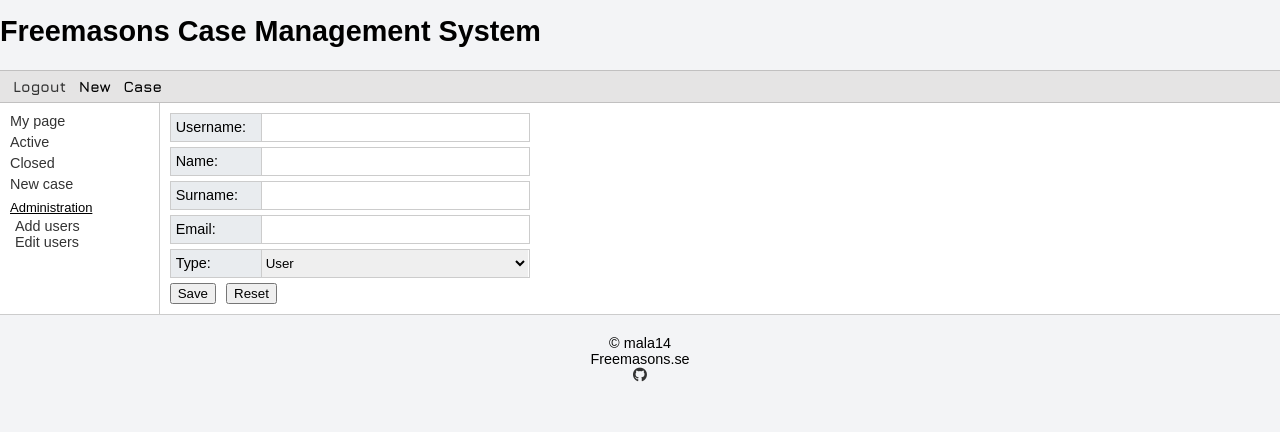
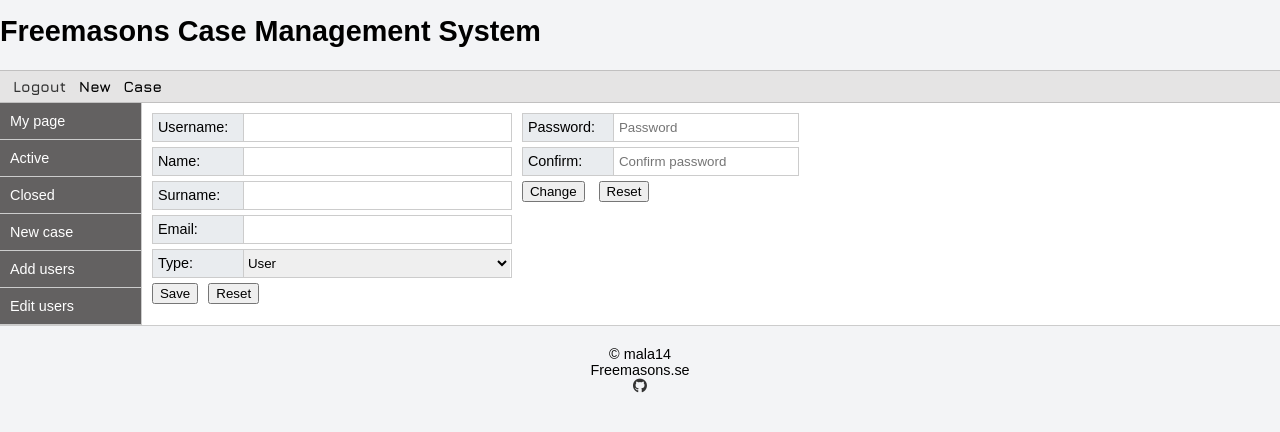
Before and after one commit to mala14/fmcm, a PHP site: page /users_adm.php in a window 1280 px wide. Shown: the top 432 px of the page. Run offline with PHP 8.4, Linux system fonts and the light colour scheme; a user stored in the database is signed in; data comes from the database, SQL or seed files in the repository; some libraries are stand-ins or nearby versions.

Commit message:
Left menu design

```diff
--- a/css/admin.css
+++ b/css/admin.css
@@ -33,13 +33,7 @@
 		padding-bottom: 5px;
 }
 
-.adminLnks {
-		display: inline-grid;
-		text-indent: 5px;
-}
-
 .admUsers{
-		/* width: 530px; */
 		border:1px solid;
 		border-color: #ccc;
 		text-indent: 5px;
@@ -68,9 +62,9 @@
 		display: block;
 }
 
-.userInfoAdm {
+/* .userInfoAdm {
 		width: 360px;
-}
+} */
 
 #admLnk a{
 	color: #E7E3B2;
--- a/css/sidebar.css
+++ b/css/sidebar.css
@@ -1,13 +1,23 @@
 /**
 * The sidebar style
 */
+
 .sidebar {
 		width: 150px;
-		padding: 10px;
+		background-color: #636161;
 		border-right: 1px solid #ccc;
 }
 
 .side-lnk {
-		margin-bottom: 5px;
+		background-color: #636161;
 		font-size: 1em;
+		color: #fff;
+		border-bottom: 1px solid #ccc;
+		padding-top: 10px;
+		padding-left: 10px;
+		padding-bottom: 10px;
 }
+
+.side-lnk:hover {
+		background-color: #8C8B8B;
+}
--- a/src/Admin.php
+++ b/src/Admin.php
@@ -48,13 +48,8 @@ class Admin
 				$type = $stmt->fetch();
 				if($user && $type['type'] === 'admin'){
 						$html .= "
-								<div class='admLnk'>Administration</div>
-								<div class='side-lnk'>
-										<div class='adminLnks'>
-												<a href='users_adm.php' title='Users' >Add users</a>
-												<a href='list_users.php' title='Users' >Edit users</a>
-										</div>
-								</div>
+								<a href='users_adm.php' title='Users' ><div class='side-lnk'>Add users</div></a>
+								<a href='list_users.php' title='Users' ><div class='side-lnk'>Edit users</div></a>
 						";
 				}
 			}
--- a/users_adm.php
+++ b/users_adm.php
@@ -11,8 +11,11 @@
 <?php include ("view/sidebar.php"); ?>
 
 <div class="caseTbl">
-    <div class="userInfoAdm">
+    <div class="caseContactInfo">
         <?= $admin->addUsers() ?>
+    </div>
+    <div class="changePassWord">
+        <?= $admin->changePassword() ?>
     </div>
 </div>
 
--- a/view/sidebar.php
+++ b/view/sidebar.php
@@ -1,7 +1,7 @@
 <div class="sidebar">
-    <div class="side-lnk"><a href="my_page.php">My page</a></div>
-    <div class="side-lnk"><a href="allcases.php">Active</a></div>
-    <div class="side-lnk"><a href="closedcases.php">Closed</a></div>
-    <div class="side-lnk"><a href="new_case.php">New case</a></div>
-    <div class="side-lnk"><?= $admin->getAdmMenu() ?></div>
+    <div class="hover"><a href="my_page.php"><div class="side-lnk">My page</div></a></div>
+    <a href="allcases.php"><div class="side-lnk">Active</div></a>
+    <a href="closedcases.php"><div class="side-lnk">Closed</div></a>
+    <a href="new_case.php"><div class="side-lnk">New case</div></a>
+    <?= $admin->getAdmMenu() ?>
 </div>
```
Also changed, not shown: REVISION.md (+6 -0 lines).
